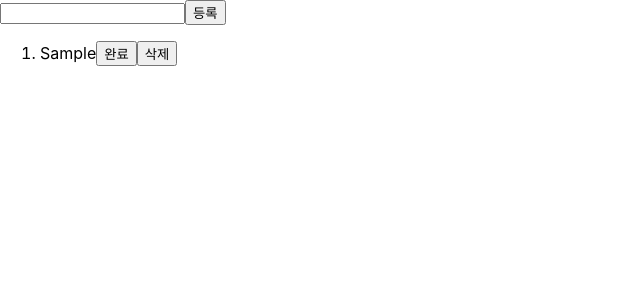
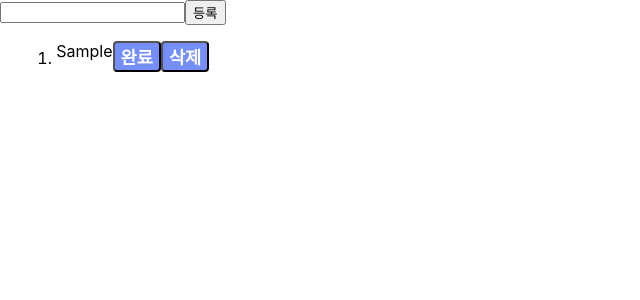
Before and after one commit to WinterKwon/react101, a React (Create React App) app in the folder todo/: page / in a window 1280 px wide. Both pictures are taken after typing "Sample" into the empty fields and a click on the button "등록". Shown: the top 300 px of the page, without its empty margins (0-640 px from the left). Built offline with nearby package versions, Linux system fonts and the light colour scheme.

Commit message:
styled css 작업

```diff
--- a/todo/package.json
+++ b/todo/package.json
@@ -9,6 +9,7 @@
     "react": "^18.1.0",
     "react-dom": "^18.1.0",
     "react-scripts": "5.0.1",
+    "styled-components": "^5.3.5",
     "web-vitals": "^2.1.4"
   },
   "scripts": {
--- a/todo/src/App.css
+++ /dev/null
@@ -1,38 +0,0 @@
-.App {
-  text-align: center;
-}
-
-.App-logo {
-  height: 40vmin;
-  pointer-events: none;
-}
-
-@media (prefers-reduced-motion: no-preference) {
-  .App-logo {
-    animation: App-logo-spin infinite 20s linear;
-  }
-}
-
-.App-header {
-  background-color: #282c34;
-  min-height: 100vh;
-  display: flex;
-  flex-direction: column;
-  align-items: center;
-  justify-content: center;
-  font-size: calc(10px + 2vmin);
-  color: white;
-}
-
-.App-link {
-  color: #61dafb;
-}
-
-@keyframes App-logo-spin {
-  from {
-    transform: rotate(0deg);
-  }
-  to {
-    transform: rotate(360deg);
-  }
-}
--- a/todo/src/App.js
+++ b/todo/src/App.js
@@ -1,5 +1,6 @@
 import React, {useState, useEffect} from 'react';
-import {InsertForm, ListView} from './components'
+import {InsertForm, ListView} from './components';
+import styled from 'styled-components';
 
 function App() {
   const [todos, setTodos] = useState([]);
@@ -39,13 +40,17 @@ function App() {
 
 
   return (
-    <div className="App">
+    <AppDiv className="App">
       <header className="App-header">
         <InsertForm onInsert={handleInsert} />
         <ListView todoList = {todos} onComplete={handleCompleteClick} onRemove = {handleRemoveClick}/>
       </header>
-    </div>
+    </AppDiv>
   );
 }
 
 export default App;
+
+const AppDiv = styled.div`
+display : flex
+`;
--- a/todo/src/components/InsertForm.js
+++ b/todo/src/components/InsertForm.js
@@ -1,5 +1,5 @@
 import React, {useState, useCallback} from "react";
-
+import styled from "styled-components";
 function InsertForm ({onInsert}){
     const [inputValue, setInputValue] = useState([]);
 
@@ -14,12 +14,12 @@ function InsertForm ({onInsert}){
 
         console.log(inputValue);
         return(
-            <form onSubmit={handleSubmit}>
-                <input value = {inputValue} onChange={ (e)=>{
+            <Form onSubmit={handleSubmit}>
+                <FormInput value = {inputValue} onChange={ (e)=>{
                     setInputValue(e.target.value)
-                }}></input>
+                }}></FormInput>
                 <button type = "submit">등록</button>
-            </form>
+            </Form>
         );
 
 
@@ -27,3 +27,15 @@ function InsertForm ({onInsert}){
 
 
 export default InsertForm;
+
+const Form = styled.form`
+display : flex;
+justify-content : center;
+align-items : center;
+`;
+
+const FormInput = styled.input`
+display : flex;
+justify-content : center;
+align-items : center;
+`;
--- a/todo/src/components/ListView.js
+++ b/todo/src/components/ListView.js
@@ -1,14 +1,16 @@
 import React from 'react';
+import styled from 'styled-components'
+
 function ListView({todoList, onComplete, onRemove}){
     return(
-        <div>
+        <Container className='container'>
             <ol>
                 {todoList.map((item, index)=>{
                     return(
                         <li key = {item.key}>
-                            <span> {item.text}</span>
-                            <button onClick = {()=>onComplete(index)}>완료</button>
-                            <button onClick = {()=>onRemove(index)}>삭제</button>
+                            <ItemSpan> {item.text}</ItemSpan>
+                            <Button onClick = {()=>onComplete(index)}>완료</Button>
+                            <Button onClick = {()=>onRemove(index)}>삭제</Button>
                         </li>
 
                     )
@@ -16,7 +18,7 @@ function ListView({todoList, onComplete, onRemove}){
 
             </ol>
 
-        </div>
+        </Container>
 
     )
 
@@ -24,3 +26,22 @@ function ListView({todoList, onComplete, onRemove}){
 
 
 export default ListView;
+const Container = styled.div`
+display : flex;
+justify-content : center;
+align-items : center;
+
+`;
+
+const Button = styled.button`
+    font-weight : 700;
+    font-size : 1.1rem;
+    border-radius : 4px;
+    background : #748ffc;
+    color : #fff;
+`;
+
+const ItemSpan = styled.span`
+ float : left;
+
+`;
```
Also changed, not shown: 1 other file (tests, documents, lock files or other folders).
